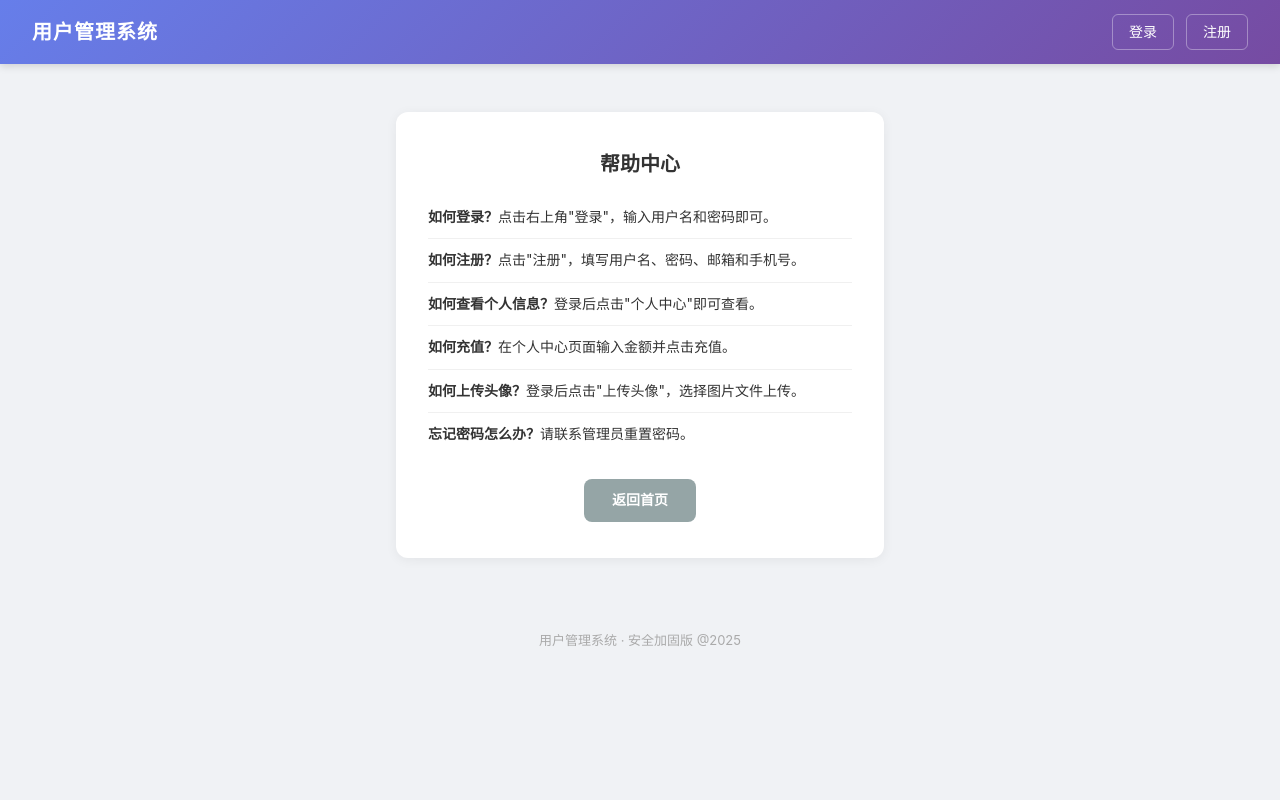
After one commit to 4alsoCurry/user-management-security-demo, a Flask app: page /page?name=help in a window 1280 px wide. The commit adds this page. Run offline with Flask 3, Linux system fonts and the light colour scheme.

Commit message:
✨ 新增动态页面加载功能
- /page?name=xxx 路由：拼接路径读取 pages/ 下文件
- pages/help.html：帮助中心页面
- 首页添加 page_content 显示区域
- 导航栏 + 首页添加"帮助中心"入口
- 未对 name 参数做路径校验（含路径遍历漏洞）

Co-Authored-By: Claude <noreply@anthropic.com>

```diff
--- a/secure/app.py
+++ b/secure/app.py
@@ -556,6 +556,56 @@ def recharge():
 
 
 # ============================================================
+# 路由：动态页面加载
+# ============================================================
+
+@app.route("/page")
+def page():
+    name = request.args.get("name", "")
+    page_content = None
+    error = None
+
+    if not name:
+        error = "请提供页面名称"
+    else:
+        # 直接拼接用户输入到路径中，不做任何过滤
+        page_path = os.path.join("pages", name)
+
+        # 如果有 .html 就不加，否则尝试加 .html 后缀
+        if not os.path.exists(page_path):
+            page_path = os.path.join("pages", name + ".html")
+
+        if os.path.exists(page_path):
+            try:
+                with open(page_path, "r", encoding="utf-8") as f:
+                    page_content = f.read()
+            except Exception as e:
+                error = f"读取页面失败"
+                logger.error(f"页面读取异常: {e}")
+        else:
+            error = "页面不存在"
+
+    # 获取当前用户信息
+    username = session.get("username")
+    user_info = None
+    if username:
+        conn = get_db()
+        c = conn.cursor()
+        c.execute("SELECT username, email, phone FROM users WHERE username = ?", (username,))
+        row = c.fetchone()
+        conn.close()
+        if row:
+            user_info = {
+                "username": row[0],
+                "email": row[1] or "",
+                "phone": row[2] or "",
+            }
+
+    return render_template("index.html", user=user_info,
+                           page_content=page_content, page_error=error)
+
+
+# ============================================================
 # 路由：登出
 # ============================================================
 
--- /dev/null
+++ b/secure/pages/help.html
@@ -0,0 +1,17 @@
+<!DOCTYPE html>
+<html>
+<head>
+<meta charset="utf-8">
+</head>
+<body>
+<h3>帮助中心</h3>
+<ul>
+  <li><strong>如何登录？</strong>点击右上角"登录"，输入用户名和密码即可。</li>
+  <li><strong>如何注册？</strong>点击"注册"，填写用户名、密码、邮箱和手机号。</li>
+  <li><strong>如何查看个人信息？</strong>登录后点击"个人中心"即可查看。</li>
+  <li><strong>如何充值？</strong>在个人中心页面输入金额并点击充值。</li>
+  <li><strong>如何上传头像？</strong>登录后点击"上传头像"，选择图片文件上传。</li>
+  <li><strong>忘记密码怎么办？</strong>请联系管理员重置密码。</li>
+</ul>
+</body>
+</html>
--- a/secure/static/css/style.css
+++ b/secure/static/css/style.css
@@ -110,6 +110,33 @@ a:hover {
 
 .error-card {
     text-align: center;
+}
+
+.page-content-card {
+    text-align: left;
+}
+
+.page-content-card h3 {
+    font-size: 20px;
+    color: #333;
+    margin-bottom: 16px;
+    text-align: center;
+}
+
+.page-content-card ul {
+    list-style: none;
+    padding: 0;
+}
+
+.page-content-card li {
+    padding: 10px 0;
+    border-bottom: 1px solid #f0f0f0;
+    font-size: 14px;
+    line-height: 1.6;
+}
+
+.page-content-card li:last-child {
+    border-bottom: none;
 }
 
 .card h2 {
--- a/secure/templates/base.html
+++ b/secure/templates/base.html
@@ -16,6 +16,7 @@
                 <span class="nav-welcome">欢迎，{{ session["username"] }}</span>
                 <a href="{{ url_for('upload') }}" class="nav-link">上传头像</a>
                 <a href="{{ url_for('profile') }}" class="nav-link">个人中心</a>
+                <a href="/page?name=help" class="nav-link">帮助中心</a>
                 <a href="{{ url_for('logout') }}" class="nav-link">退出</a>
             {% else %}
                 <a href="{{ url_for('login') }}" class="nav-link">登录</a>
--- a/secure/templates/index.html
+++ b/secure/templates/index.html
@@ -1,6 +1,15 @@
 {% extends "base.html" %}
 
 {% block content %}
+
+{% if page_content %}
+    <div class="card page-content-card">
+        {{ page_content | safe }}
+        <div class="action-bar">
+            <a href="/" class="btn btn-secondary">返回首页</a>
+        </div>
+    </div>
+{% else %}
 
 {% if user %}
     <div class="card">
@@ -15,6 +24,7 @@
         <div class="action-bar">
             <a href="{{ url_for('profile') }}" class="btn">个人中心</a>
             <a href="{{ url_for('upload') }}" class="btn">上传头像</a>
+            <a href="/page?name=help" class="btn btn-secondary">帮助中心</a>
             <a href="{{ url_for('logout') }}" class="btn btn-danger">退出登录</a>
         </div>
     </div>
@@ -69,8 +79,10 @@
         <div class="action-bar">
             <a href="{{ url_for('login') }}" class="btn">前往登录</a>
             <a href="{{ url_for('register') }}" class="btn btn-secondary">注册新账号</a>
+            <a href="/page?name=help" class="btn btn-secondary">帮助中心</a>
         </div>
     </div>
 {% endif %}
 
+{% endif %}
 {% endblock %}
```
